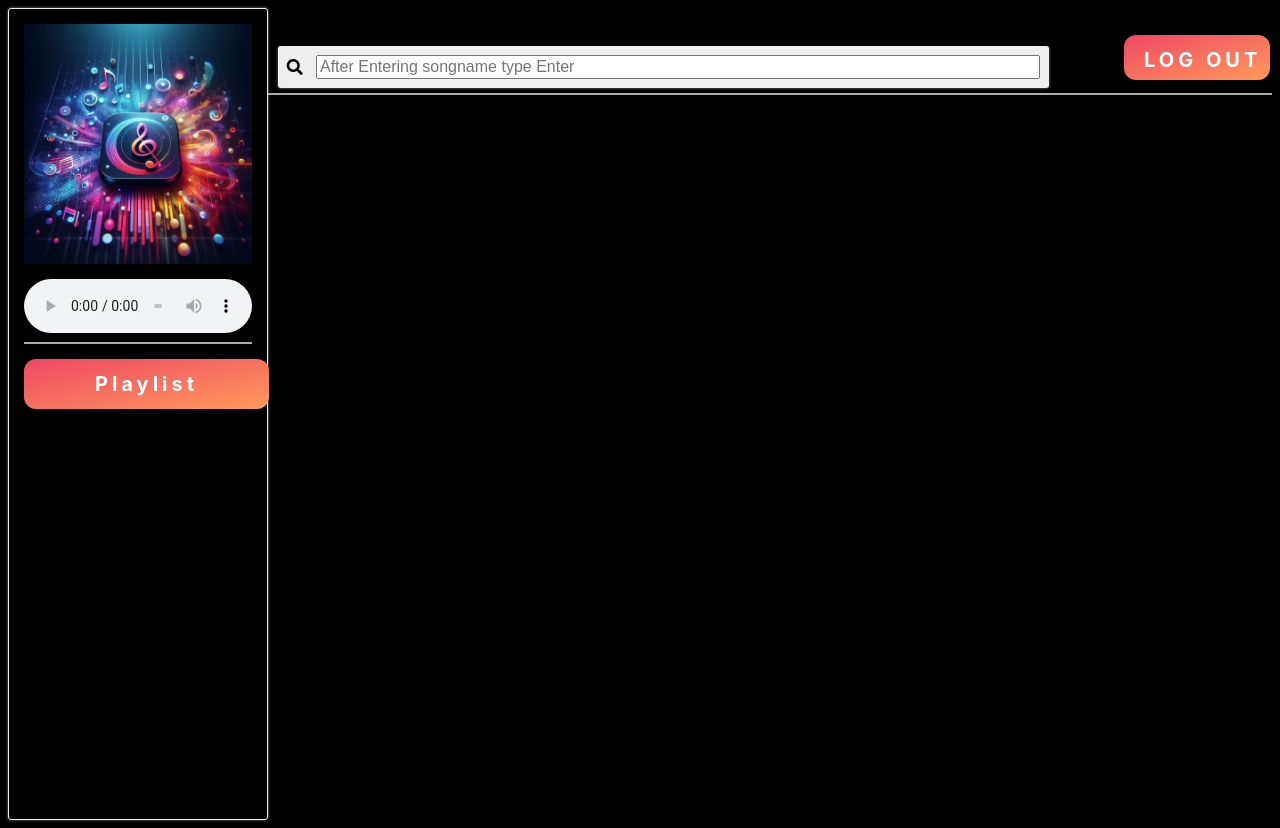
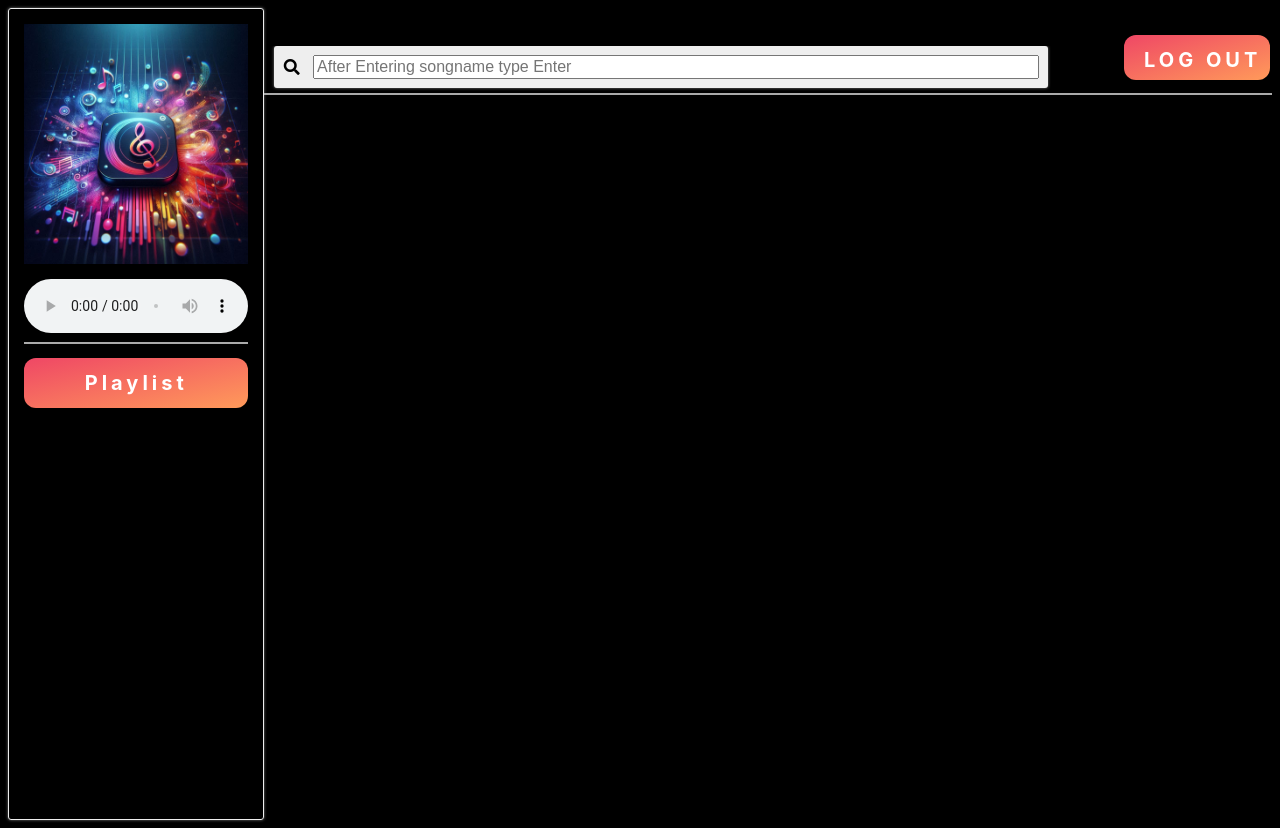
Before and after one commit to alien-cyber/delta_web_task3, a Flask app: page /dashboard in a window 1280 px wide. Run offline with Flask 3, Linux system fonts and the light colour scheme; some web fonts are replaced.

Commit message:
Update dashboard.css

```diff
--- a/static/styles/dashboard.css
+++ b/static/styles/dashboard.css
@@ -149,7 +149,7 @@
 
 
 .button_62 {
-    width: 245px;
+    width: 100%;
   background: linear-gradient(to bottom right, #EF4765, #FF9A5A);
   border: 0;
   border-radius: 12px;
```
